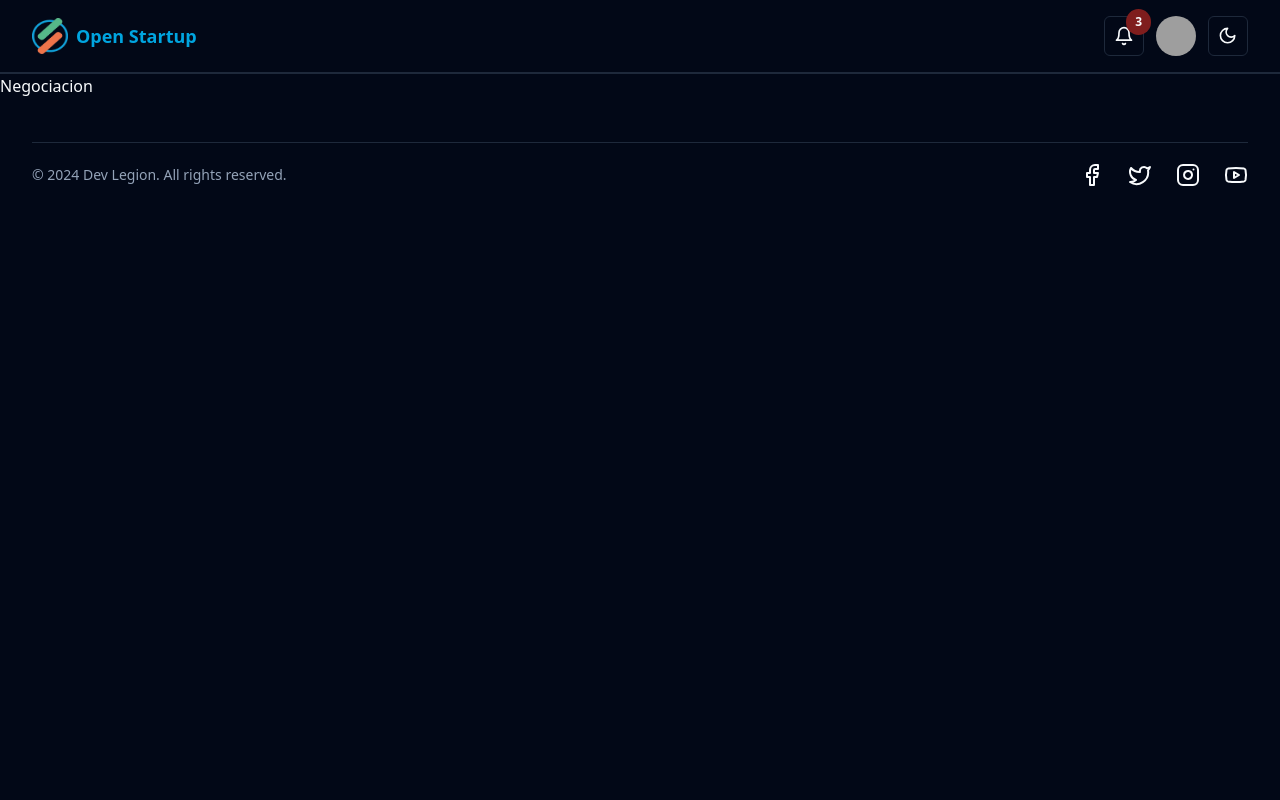
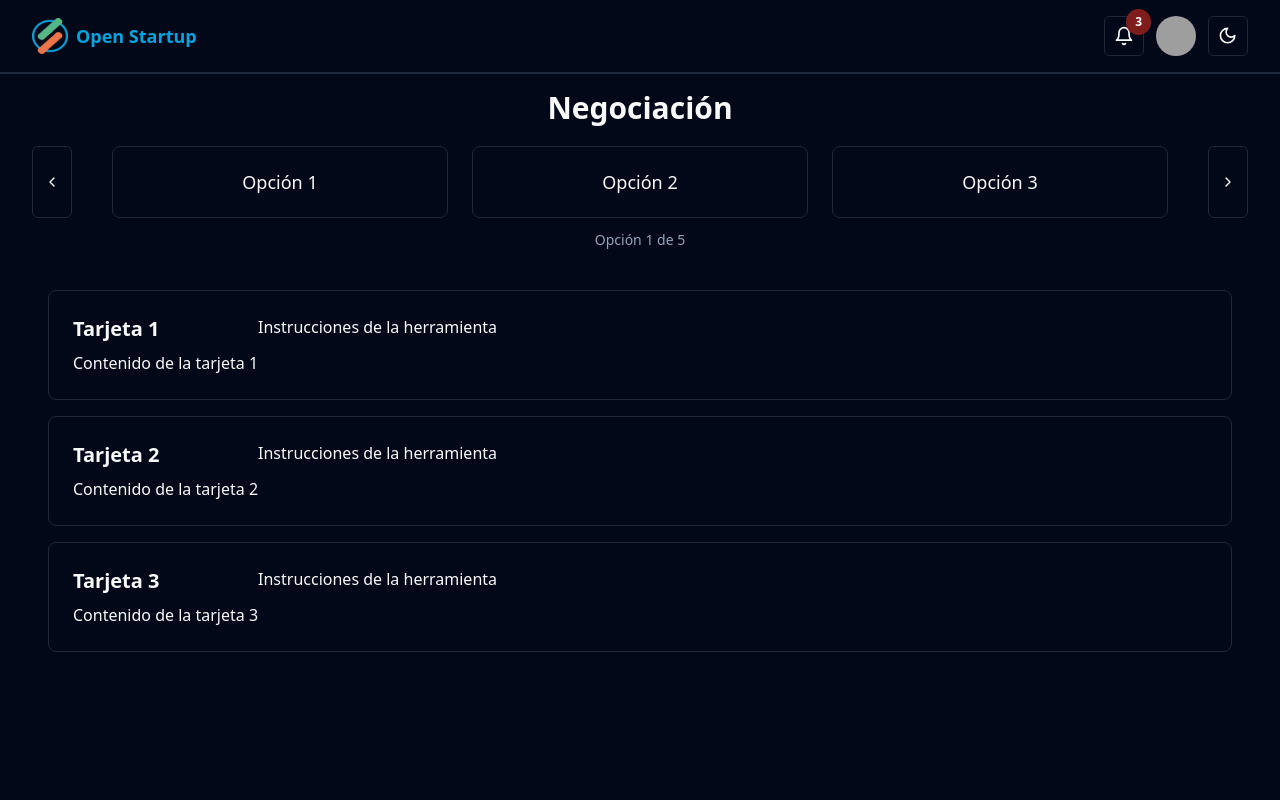
Before and after one commit to D3V-Legion/Open-Startup-Frontend, a React (Vite) app in the folder vite-project/: page /admin/negociacion in a window 1280 px wide. Shown: the top 800 px of the page. Built offline with nearby package versions, Linux system fonts and the light colour scheme; grey boxes are pictures that could not be loaded.

Commit message:
primera estructura de la pagina de negociacion

```diff
--- a/vite-project/package.json
+++ b/vite-project/package.json
@@ -24,6 +24,7 @@
     "axios": "^1.7.5",
     "class-variance-authority": "^0.7.0",
     "clsx": "^2.1.1",
+    "embla-carousel-react": "^8.3.0",
     "lucide-react": "^0.435.0",
     "react": "^18.3.1",
     "react-dom": "^18.3.1",
--- /dev/null
+++ b/vite-project/src/components/ui/carousel.tsx
@@ -0,0 +1,260 @@
+import * as React from "react"
+import useEmblaCarousel, {
+  type UseEmblaCarouselType,
+} from "embla-carousel-react"
+import { ArrowLeft, ArrowRight } from "lucide-react"
+
+import { cn } from "@/lib/utils"
+import { Button } from "@/components/ui/button"
+
+type CarouselApi = UseEmblaCarouselType[1]
+type UseCarouselParameters = Parameters<typeof useEmblaCarousel>
+type CarouselOptions = UseCarouselParameters[0]
+type CarouselPlugin = UseCarouselParameters[1]
+
+type CarouselProps = {
+  opts?: CarouselOptions
+  plugins?: CarouselPlugin
+  orientation?: "horizontal" | "vertical"
+  setApi?: (api: CarouselApi) => void
+}
+
+type CarouselContextProps = {
+  carouselRef: ReturnType<typeof useEmblaCarousel>[0]
+  api: ReturnType<typeof useEmblaCarousel>[1]
+  scrollPrev: () => void
+  scrollNext: () => void
+  canScrollPrev: boolean
+  canScrollNext: boolean
+} & CarouselProps
+
+const CarouselContext = React.createContext<CarouselContextProps | null>(null)
+
+function useCarousel() {
+  const context = React.useContext(CarouselContext)
+
+  if (!context) {
+    throw new Error("useCarousel must be used within a <Carousel />")
+  }
+
+  return context
+}
+
+const Carousel = React.forwardRef<
+  HTMLDivElement,
+  React.HTMLAttributes<HTMLDivElement> & CarouselProps
+>(
+  (
+    {
+      orientation = "horizontal",
+      opts,
+      setApi,
+      plugins,
+      className,
+      children,
+      ...props
+    },
+    ref
+  ) => {
+    const [carouselRef, api] = useEmblaCarousel(
+      {
+        ...opts,
+        axis: orientation === "horizontal" ? "x" : "y",
+      },
+      plugins
+    )
+    const [canScrollPrev, setCanScrollPrev] = React.useState(false)
+    const [canScrollNext, setCanScrollNext] = React.useState(false)
+
+    const onSelect = React.useCallback((api: CarouselApi) => {
+      if (!api) {
+        return
+      }
+
+      setCanScrollPrev(api.canScrollPrev())
+      setCanScrollNext(api.canScrollNext())
+    }, [])
+
+    const scrollPrev = React.useCallback(() => {
+      api?.scrollPrev()
+    }, [api])
+
+    const scrollNext = React.useCallback(() => {
+      api?.scrollNext()
+    }, [api])
+
+    const handleKeyDown = React.useCallback(
+      (event: React.KeyboardEvent<HTMLDivElement>) => {
+        if (event.key === "ArrowLeft") {
+          event.preventDefault()
+          scrollPrev()
+        } else if (event.key === "ArrowRight") {
+          event.preventDefault()
+          scrollNext()
+        }
+      },
+      [scrollPrev, scrollNext]
+    )
+
+    React.useEffect(() => {
+      if (!api || !setApi) {
+        return
+      }
+
+      setApi(api)
+    }, [api, setApi])
+
+    React.useEffect(() => {
+      if (!api) {
+        return
+      }
+
+      onSelect(api)
+      api.on("reInit", onSelect)
+      api.on("select", onSelect)
+
+      return () => {
+        api?.off("select", onSelect)
+      }
+    }, [api, onSelect])
+
+    return (
+      <CarouselContext.Provider
+        value={{
+          carouselRef,
+          api: api,
+          opts,
+          orientation:
+            orientation || (opts?.axis === "y" ? "vertical" : "horizontal"),
+          scrollPrev,
+          scrollNext,
+          canScrollPrev,
+          canScrollNext,
+        }}
+      >
+        <div
+          ref={ref}
+          onKeyDownCapture={handleKeyDown}
+          className={cn("relative", className)}
+          role="region"
+          aria-roledescription="carousel"
+          {...props}
+        >
+          {children}
+        </div>
+      </CarouselContext.Provider>
+    )
+  }
+)
+Carousel.displayName = "Carousel"
+
+const CarouselContent = React.forwardRef<
+  HTMLDivElement,
+  React.HTMLAttributes<HTMLDivElement>
+>(({ className, ...props }, ref) => {
+  const { carouselRef, orientation } = useCarousel()
+
+  return (
+    <div ref={carouselRef} className="overflow-hidden">
+      <div
+        ref={ref}
+        className={cn(
+          "flex",
+          orientation === "horizontal" ? "-ml-4" : "-mt-4 flex-col",
+          className
+        )}
+        {...props}
+      />
+    </div>
+  )
+})
+CarouselContent.displayName = "CarouselContent"
+
+const CarouselItem = React.forwardRef<
+  HTMLDivElement,
+  React.HTMLAttributes<HTMLDivElement>
+>(({ className, ...props }, ref) => {
+  const { orientation } = useCarousel()
+
+  return (
+    <div
+      ref={ref}
+      role="group"
+      aria-roledescription="slide"
+      className={cn(
+        "min-w-0 shrink-0 grow-0 basis-full",
+        orientation === "horizontal" ? "pl-4" : "pt-4",
+        className
+      )}
+      {...props}
+    />
+  )
+})
+CarouselItem.displayName = "CarouselItem"
+
+const CarouselPrevious = React.forwardRef<
+  HTMLButtonElement,
+  React.ComponentProps<typeof Button>
+>(({ className, variant = "outline", size = "icon", ...props }, ref) => {
+  const { orientation, scrollPrev, canScrollPrev } = useCarousel()
+
+  return (
+    <Button
+      ref={ref}
+      variant={variant}
+      size={size}
+      className={cn(
+        "absolute  h-8 w-8 rounded-full",
+        orientation === "horizontal"
+          ? "-left-12 top-1/2 -translate-y-1/2"
+          : "-top-12 left-1/2 -translate-x-1/2 rotate-90",
+        className
+      )}
+      disabled={!canScrollPrev}
+      onClick={scrollPrev}
+      {...props}
+    >
+      <ArrowLeft className="h-4 w-4" />
+      <span className="sr-only">Previous slide</span>
+    </Button>
+  )
+})
+CarouselPrevious.displayName = "CarouselPrevious"
+
+const CarouselNext = React.forwardRef<
+  HTMLButtonElement,
+  React.ComponentProps<typeof Button>
+>(({ className, variant = "outline", size = "icon", ...props }, ref) => {
+  const { orientation, scrollNext, canScrollNext } = useCarousel()
+
+  return (
+    <Button
+      ref={ref}
+      variant={variant}
+      size={size}
+      className={cn(
+        "absolute h-8 w-8 rounded-full",
+        orientation === "horizontal"
+          ? "-right-12 top-1/2 -translate-y-1/2"
+          : "-bottom-12 left-1/2 -translate-x-1/2 rotate-90",
+        className
+      )}
+      disabled={!canScrollNext}
+      onClick={scrollNext}
+      {...props}
+    >
+      <ArrowRight className="h-4 w-4" />
+      <span className="sr-only">Next slide</span>
+    </Button>
+  )
+})
+CarouselNext.displayName = "CarouselNext"
+
+export {
+  type CarouselApi,
+  Carousel,
+  CarouselContent,
+  CarouselItem,
+  CarouselPrevious,
+  CarouselNext,
+}
--- a/vite-project/src/pages/Negociacion.tsx
+++ b/vite-project/src/pages/Negociacion.tsx
@@ -1,8 +1,120 @@
-import React from 'react'
+import * as React from "react"
+import { Card, CardContent } from "@/components/ui/card"
+import { Button } from "@/components/ui/button"
+import {
+  Carousel,
+  CarouselContent,
+  CarouselItem,
+  type CarouselApi,
+} from "@/components/ui/carousel"
+import { ChevronLeft, ChevronRight } from "lucide-react"
 
 const Negociacion = () => {
+  const [api, setApi] = React.useState<CarouselApi>()
+  const [current, setCurrent] = React.useState(0)
+  const [count, setCount] = React.useState(0)
+
+  React.useEffect(() => {
+    if (!api) {
+      return
+    }
+
+    setCount(api.scrollSnapList().length)
+    setCurrent(api.selectedScrollSnap() + 1)
+
+    api.on("select", () => {
+      setCurrent(api.selectedScrollSnap() + 1)
+    })
+  }, [api])
+
+  const menuItems = [
+    "Opción 1",
+    "Opción 2",
+    "Opción 3",
+    "Opción 4",
+    "Opción 5",
+    "Opción 6",
+    "Opción 7",
+  ]
+
+  const cardItems = [
+    { reto: "Tarjeta 1", descripcion: "Contenido de la tarjeta 1",tituloIcono:"",instrucciones:"" },
+    { reto: "Tarjeta 2", descripcion: "Contenido de la tarjeta 2",tituloIcono:"",instrucciones:""  },
+    { reto: "Tarjeta 3", descripcion: "Contenido de la tarjeta 3",tituloIcono:"",instrucciones:""  },
+  ]
+
   return (
-    <div>Negociacion</div>
+    <div className="min-h-screen bg-background px-8">
+      <h1 className="text-3xl font-bold text-center py-4">Negociación</h1>
+
+      {/* Menú deslizable con botones */}
+      <div className="w-full mb-8 relative">
+        <div className="flex items-center">
+          <Button
+            variant="outline"
+            size="icon"
+            className="absolute left-0 z-10 h-[72px]"
+            onClick={() => api?.scrollPrev()}
+          >
+            <ChevronLeft className="h-4 w-4" />
+          </Button>
+          <Carousel
+            setApi={setApi}
+            className="w-full px-[76px]"
+          >
+            <CarouselContent>
+              {menuItems.map((item, index) => (
+                <CarouselItem key={index} className="md:basis-1/2 lg:basis-1/3">
+                  <div className="p-1">
+                    <Card className="h-[72px]">
+                      <CardContent className="flex items-center justify-center p-2 h-full">
+                        <span className="text-lg font-medium">{item}</span>
+                      </CardContent>
+                    </Card>
+                  </div>
+                </CarouselItem>
+              ))}
+            </CarouselContent>
+          </Carousel>
+          <Button
+            variant="outline"
+            size="icon"
+            className="absolute right-0 z-10 h-[72px]"
+            onClick={() => api?.scrollNext()}
+          >
+            <ChevronRight className="h-4 w-4" />
+          </Button>
+        </div>
+        <div className="py-2 text-center text-sm text-muted-foreground">
+          Opción {current} de {count}
+        </div>
+      </div>
+
+      {/* Tarjetas */}
+      <div className="space-y-4 px-4">
+        {cardItems.map((card, index) => (
+          <Card key={index} className="w-full">
+            <CardContent className="p-6 flex">
+              <div className="primeraParte">
+                <div className="icono">
+
+                </div>
+                <h3>{card.tituloIcono}</h3>
+              </div>
+              <div className="segundaParte">
+                <h2 className="text-xl font-semibold mb-2">{card.reto}</h2>
+              <p>{card.descripcion}</p>
+              </div>
+              <div className="">
+                <h3>Instrucciones de la herramienta</h3>
+                <p>{card.instrucciones}</p>
+              </div>
+
+            </CardContent>
+          </Card>
+        ))}
+      </div>
+    </div>
   )
 }
 
```
Also changed, not shown: 1 other file (tests, documents, lock files or other folders).
